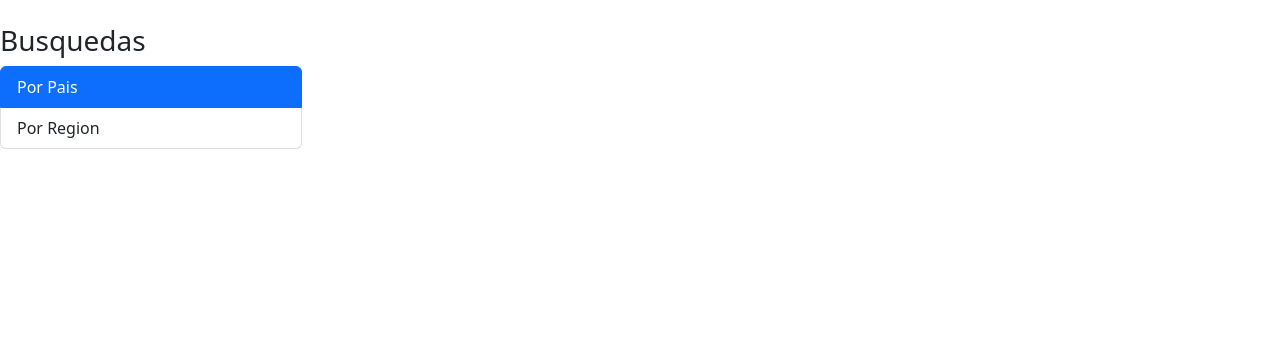
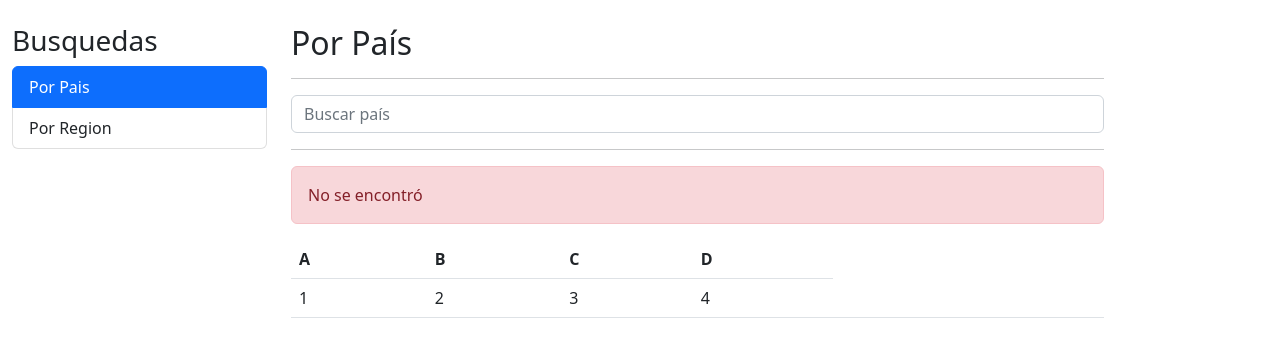
Before and after one commit to lucascampodonico/PaisApp, an Angular app: page / in a window 1280 px wide. Shown: the top 342 px of the page. Built offline with nearby package versions, Linux system fonts and the light colour scheme.

Commit message:
3 files modified

```diff
--- a/src/app/app-routing.module.ts
+++ b/src/app/app-routing.module.ts
@@ -1,8 +1,14 @@
 import { NgModule } from '@angular/core';
 import { RouterModule, Routes } from '@angular/router';
+import { PorPaisComponent } from './pais/pages/por-pais/por-pais.component';
 import { PorRegionComponent } from './pais/pages/por-region/por-region.component';
 
 const routes: Routes = [
+  {
+    path: '',
+    component: PorPaisComponent,
+    pathMatch: 'full'
+  },
   {
     path: 'region',
     component: PorRegionComponent,
--- a/src/app/app.component.html
+++ b/src/app/app.component.html
@@ -1,4 +1,4 @@
-<div class="row mt-4">
+<div class="row container mt-4">
   <div class="col-3">
     <app-sidebar></app-sidebar>
   </div>
--- a/src/app/pais/pages/por-pais/por-pais.component.html
+++ b/src/app/pais/pages/por-pais/por-pais.component.html
@@ -1,6 +1,38 @@
 <h2>Por País</h2>
-<hr>
+<hr />
 <div class="row">
-<div class="col">
-<input type="text"
-      name="termino"/></div></div>
+  <div class="col">
+    <input
+      placeholder="Buscar país"
+      type="text"
+      class="form-control"
+      name="termino"
+    />
+  </div>
+</div>
+<hr />
+<div class="alert alert-danger">No se encontró</div>
+
+<div class="row">
+  <div class="col">
+    <table class="table table-hover">
+      <thead>
+        <tr>
+          <th>A</th>
+          <th>B</th>
+          <th>C</th>
+          <th>D</th>
+        </tr>
+      </thead>
+      <tbody>
+        <tr>
+          <td>1</td>
+          <td>2</td>
+          <td>3</td>
+          <td>4</td>
+          <td><span class="badge badge-pill badge-success">VER</span></td>
+        </tr>
+      </tbody>
+    </table>
+  </div>
+</div>
```
